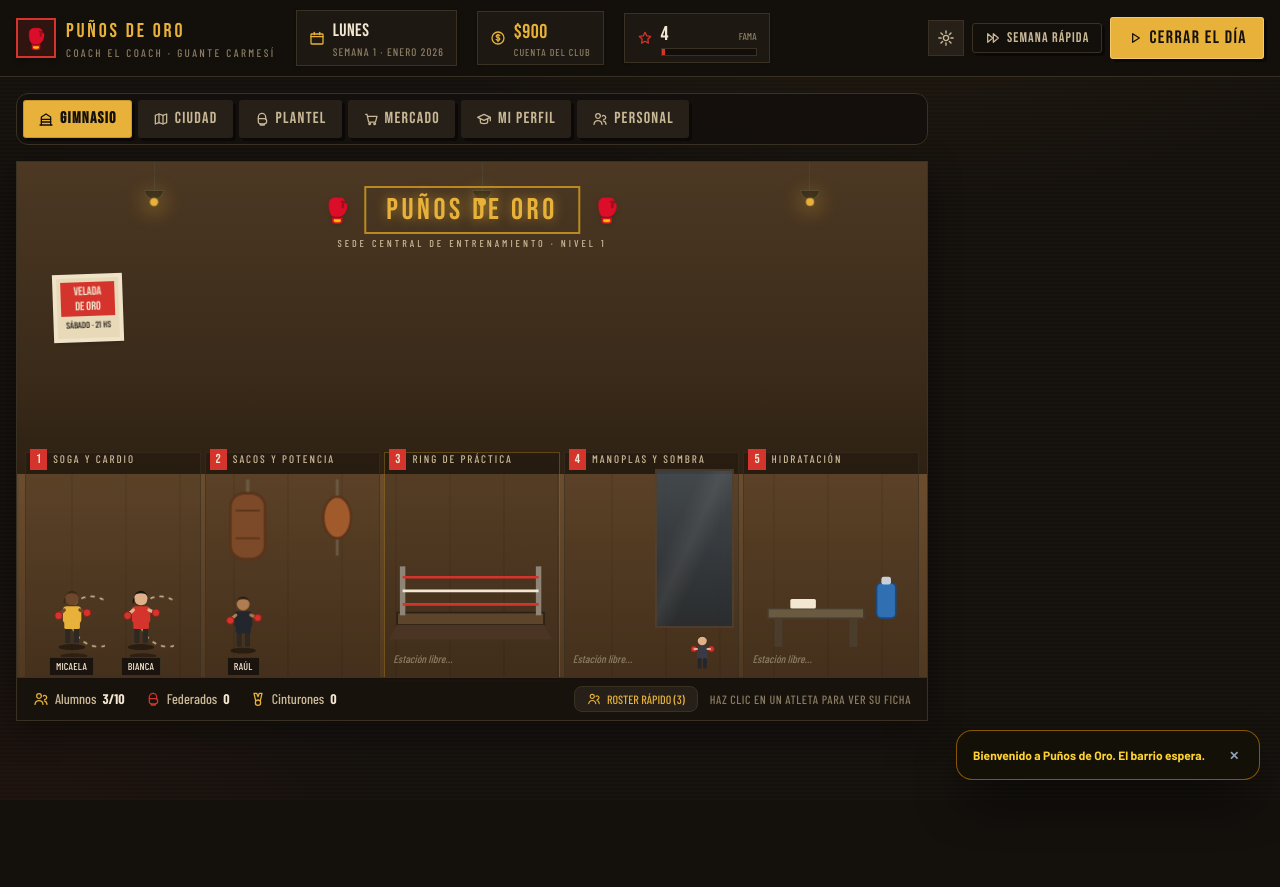
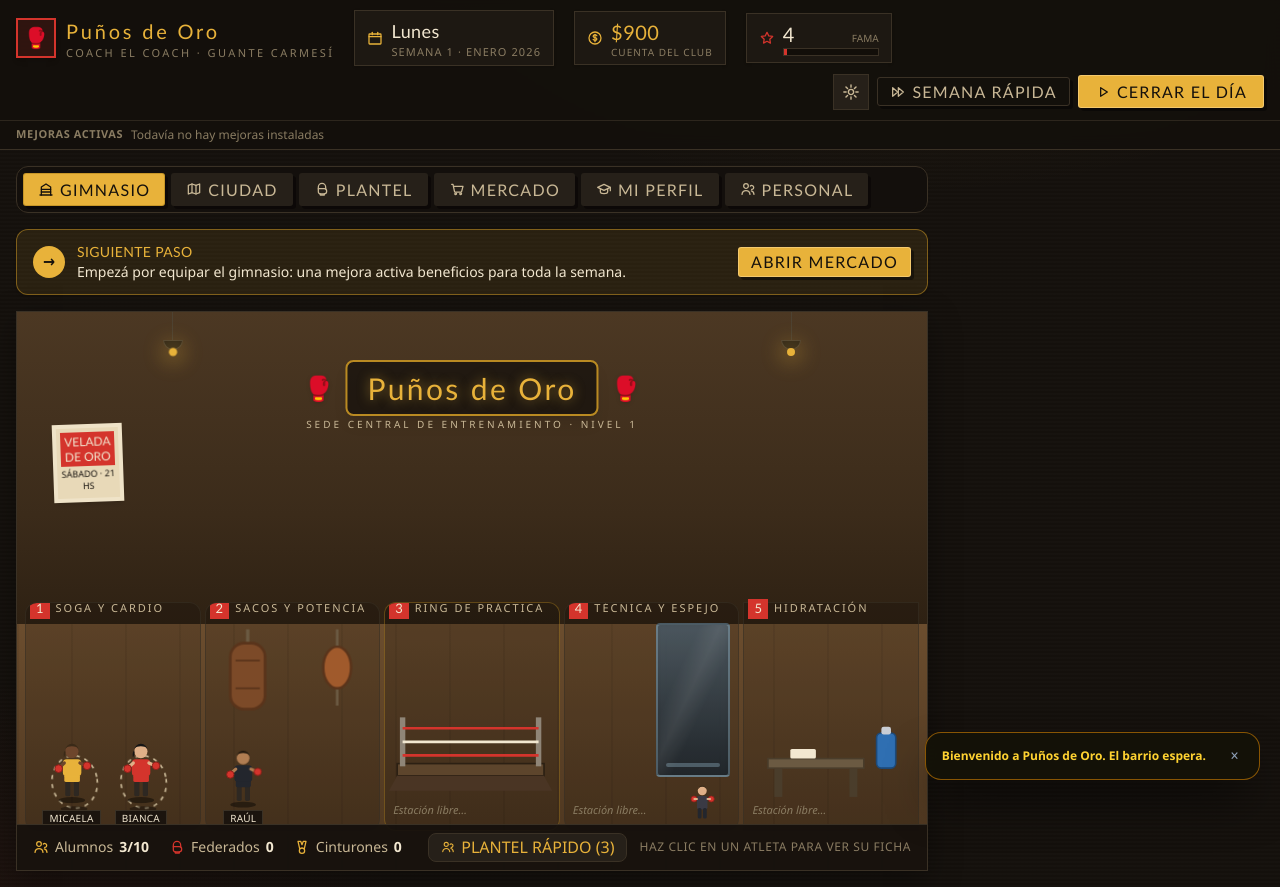
Before and after one commit to MauricioDaneri10/LaVidaDelBoxeo, a React (Vite) app: page / in a window 1280 px wide. Both pictures are taken after a click on the button "¡QUE SUENE LA CAMPANA!". Before the commit the page ends 800 px from the top, so only its background shows below. Built offline with nearby package versions, Linux system fonts and the light colour scheme.

Commit message:
feat: improve visual flow and onboarding UX

```diff
--- a/src/App.tsx
+++ b/src/App.tsx
@@ -1,4 +1,3 @@
-import { AnimatePresence, motion } from "framer-motion";
 import { useEffect, useState } from "react";
 import BoxerSheet from "./components/BoxerSheet";
 import CityMap from "./components/CityMap";
@@ -58,6 +57,15 @@ function PantallaPrincipal() {
   };
 
   const resolverOferta = (ofertaId: string) => dispatch({ type: "ELEGIR_OFERTA", ofertaId });
+
+  const primerAlumnoListo = state.plantel.find(p => p.rol === "alumno" && p.fogueo >= p.fogueoMeta);
+  const siguientePaso = !state.equipamiento.length
+    ? { texto: "Empezá por equipar el gimnasio: una mejora activa beneficios para toda la semana.", boton: "Abrir Mercado", tab: "mercado" as Pestana }
+    : !state.cursos.includes("dt")
+      ? { texto: "Formá al Director Técnico para habilitar la ruta de licencia federativa.", boton: "Ir a Mi Perfil", tab: "perfil" as Pestana }
+      : primerAlumnoListo
+        ? { texto: `${primerAlumnoListo.nombre} ya está listo: abrí su ficha y tramitá la licencia federativa.`, boton: "Abrir Plantel", tab: "plantel" as Pestana }
+        : null;
 
   const pestanas: { id: Pestana; nombre: string; icono: string; pulso: boolean }[] = [
     { id: "gimnasio", nombre: "Gimnasio", icono: "ring", pulso: false },
@@ -129,15 +137,19 @@ function PantallaPrincipal() {
             )}
           </nav>
 
+          {siguientePaso && state.dia <= 5 && (
+            <div className="mb-4 flex flex-wrap items-center gap-3 rounded-xl border border-gold2/60 bg-gold/10 px-4 py-3 shadow-sm">
+              <div className="grid h-8 w-8 shrink-0 place-items-center rounded-full bg-gold text-ink font-bold">→</div>
+              <div className="min-w-0 flex-1">
+                <div className="font-display text-sm uppercase tracking-wide text-gold">Siguiente paso</div>
+                <p className="font-cond text-sm text-cream">{siguientePaso.texto}</p>
+              </div>
+              <Btn small variant="gold" onClick={() => setPestana(siguientePaso.tab)}>{siguientePaso.boton}</Btn>
+            </div>
+          )}
+
           {/* ESCENARIO / VISTA CENTRAL CON TRANSICIONES FLUIDAS */}
-          <AnimatePresence mode="wait">
-            <motion.main
-              key={pestana}
-              initial={{ opacity: 0, y: 8 }}
-              animate={{ opacity: 1, y: 0 }}
-              exit={{ opacity: 0, y: -6 }}
-              transition={{ duration: 0.16 }}
-            >
+          <main>
               {pestana === "gimnasio" && <GymView onAbrir={setFichaId} onSeleccionarBoxeador={(b) => setFichaId(b.id)} />}
               {pestana === "ciudad" && <CityMap onIrAPestaña={(tab) => setPestana(tab as Pestana)} />}
               {pestana === "plantel" && (
@@ -150,19 +162,18 @@ function PantallaPrincipal() {
               {pestana === "mercado" && <PanelMercado />}
               {pestana === "perfil" && <PanelPerfil />}
               {pestana === "personal" && <PanelPersonal />}
-            </motion.main>
-          </AnimatePresence>
+          </main>
         </div>
 
         {/* DOCK LATERAL DEL TELÉFONO (PANTALLAS ANCHAS) */}
         <div className="sticky top-[84px] hidden h-fit xl:block">
-          <DockLateral pestana={pestanaDock} setPestana={setPestanaDock} lado="escritorio" />
+          <DockLateral pestana={pestanaDock} setPestana={setPestanaDock} lado="escritorio" onNavegarPestana={setPestana} onSeleccionarBoxeador={setFichaId} />
         </div>
       </div>
 
       {/* DOCK COMPACTO EN DISPOSITIVOS MÓVILES */}
       <div className="sticky bottom-0 z-30 xl:hidden">
-        <DockLateral pestana={pestanaDock} setPestana={setPestanaDock} lado="movil" />
+        <DockLateral pestana={pestanaDock} setPestana={setPestanaDock} lado="movil" onNavegarPestana={setPestana} onSeleccionarBoxeador={setFichaId} />
       </div>
 
       {/* PANTALLA DE COMBATE EN VIVO */}
@@ -347,6 +358,7 @@ function PantallaPrincipal() {
           id={fichaId}
           onCerrar={() => setFichaId(null)}
           onCambiarBoxeador={setFichaId}
+          onIrAPestana={(tab) => { setFichaId(null); setPestana(tab); }}
         />
       )}
 
--- a/src/components/GymView.tsx
+++ b/src/components/GymView.tsx
@@ -130,6 +130,9 @@ export function GymView({ onAbrir, onSeleccionarBoxeador }: GymViewProps) {
   const { state, nivel } = useGame();
   const [drawerAbierto, setDrawerAbierto] = useState(false);
   const todos = state.plantel;
+  const alumnos = todos.filter(p => p.rol === "alumno");
+  const cupoAlumnos = capacidadAlumnos(state);
+  const alumnosEnEspera = Math.max(0, alumnos.length - cupoAlumnos);
   const tieneZonaElite = state.equipamiento.includes("zonaElite");
 
   const logoActual = LOGOS_DISPONIBLES.find(l => l.id === state.logoGimnasio) || LOGOS_DISPONIBLES[0];
@@ -179,7 +182,7 @@ export function GymView({ onAbrir, onSeleccionarBoxeador }: GymViewProps) {
 
       {/* PARED DEL GIMNASIO */}
       <div className="absolute inset-x-0 top-0 h-[56%]" style={{ background: pared }}>
-        {[14, 50, 86].map((x, i) => (
+        {[16, 84].map((x, i) => (
           <div key={x} className="absolute top-0" style={{ left: `${x}%` }}>
             <div className="mx-auto h-7 w-px bg-line2" />
             <div className="mx-auto h-2.5 w-5 rounded-b-full border border-line2 bg-[#2c2418]" />
@@ -189,10 +192,10 @@ export function GymView({ onAbrir, onSeleccionarBoxeador }: GymViewProps) {
         ))}
 
         {/* MARQUESINA CENTRAL DEL GIMNASIO CON EMBLEMA Y NIVEL */}
-        <div className={`absolute left-1/2 top-6 -translate-x-1/2 text-center ${nivel >= 3 ? "anim-neon" : ""}`}>
+        <div className={`absolute left-1/2 top-12 -translate-x-1/2 text-center ${nivel >= 3 ? "anim-neon" : ""}`}>
           <div className="flex items-center justify-center gap-3">
             <span className="text-2xl filter drop-shadow">{logoActual.emoji}</span>
-            <div className={`border-2 px-5 py-1 font-display text-2xl tracking-[0.12em] sm:text-3xl ${nivel >= 3 ? "border-neonc text-neonc" : "border-gold2 text-gold"}`}
+            <div className={`rounded-lg border-2 bg-ink/75 px-5 py-2 font-display text-2xl tracking-[0.08em] shadow-lg sm:text-3xl ${nivel >= 3 ? "border-neonc text-neonc" : "border-gold2 text-gold"}`}
               style={nivel >= 3
                 ? { textShadow: "0 0 16px rgba(56,224,207,0.85), 0 0 38px rgba(255,79,160,0.4)", boxShadow: "0 0 22px rgba(56,224,207,0.22) inset" }
                 : { textShadow: "0 0 12px rgba(232,178,58,0.55)" }}>
@@ -226,7 +229,7 @@ export function GymView({ onAbrir, onSeleccionarBoxeador }: GymViewProps) {
       <div className="absolute inset-x-0 bottom-[7%] top-[52%] grid grid-cols-5 gap-1 px-2">
 
         {/* ZONA 1: SOGA Y CARDIO */}
-        <div className="relative border border-line/60 bg-black/15">
+        <div className="relative overflow-hidden rounded-xl border border-line/60 bg-black/15">
           <EtiquetaZona n="1" titulo="Soga y Cardio" />
           {asignacion.soga.map((b, i) => (
             <div key={b.id} className="absolute bottom-1" style={{ left: `${12 + i * 40}%` }}>
@@ -243,7 +246,7 @@ export function GymView({ onAbrir, onSeleccionarBoxeador }: GymViewProps) {
         </div>
 
         {/* ZONA 2: SACOS Y POTENCIA */}
-        <div className="relative border border-line/60 bg-black/15">
+        <div className="relative overflow-hidden rounded-xl border border-line/60 bg-black/15">
           <EtiquetaZona n="2" titulo="Sacos y Potencia" />
           <svg viewBox="0 0 100 90" className="pointer-events-none absolute inset-x-0 top-2 h-[85%] w-full">
             <g className="anim-saco-hit" style={{ transformOrigin: "24px 6px" }}>
@@ -267,7 +270,7 @@ export function GymView({ onAbrir, onSeleccionarBoxeador }: GymViewProps) {
         </div>
 
         {/* ZONA 3: RING DE PRÁCTICA Y TÉCNICA */}
-        <div className="relative border border-gold2/40 bg-black/20">
+        <div className="relative overflow-hidden rounded-xl border border-gold2/40 bg-black/20">
           <EtiquetaZona n="3" titulo="Ring de Práctica" />
           <svg viewBox="0 0 120 70" className="pointer-events-none absolute inset-x-1 bottom-0 h-[72%] w-[94%]">
             <rect x="6" y="46" width="108" height="9" fill="#5d452c" stroke="#2c2013" strokeWidth="1.2" />
@@ -301,11 +304,12 @@ export function GymView({ onAbrir, onSeleccionarBoxeador }: GymViewProps) {
           {asignacion.ring.length === 0 && <Vacia />}
         </div>
 
-        {/* ZONA 4: MANOPLAS Y SOMBRA */}
-        <div className="relative border border-line/60 bg-black/15">
-          <EtiquetaZona n="4" titulo="Manoplas y Sombra" />
-          <div className="pointer-events-none absolute right-1 top-4 h-[70%] w-[46%] border-2 border-line2 bg-gradient-to-b from-[#3d4a55] to-[#232b33] opacity-80">
+        {/* ZONA 4: TÉCNICA Y ESPEJO */}
+        <div className="relative overflow-hidden rounded-xl border border-line/60 bg-black/15">
+          <EtiquetaZona n="4" titulo="Técnica y Espejo" />
+          <div className="pointer-events-none absolute right-2 top-5 h-[68%] w-[43%] rounded border-2 border-sky-200/30 bg-gradient-to-b from-[#4a5964] to-[#1d252c] opacity-90 shadow-inner">
             <div className="absolute inset-0 bg-[linear-gradient(115deg,transparent_30%,rgba(255,255,255,0.08)_45%,transparent_60%)]" />
+            <div className="absolute inset-x-2 bottom-2 h-1 rounded bg-sky-200/30" />
           </div>
           {asignacion.manoplas.map(b => (
             <div key={b.id} className="absolute bottom-1 left-[8%]">
@@ -370,7 +374,7 @@ export function GymView({ onAbrir, onSeleccionarBoxeador }: GymViewProps) {
         <div className="absolute inset-y-0 right-0 z-30 w-72 bg-ink/95 border-l border-line p-4 shadow-2xl flex flex-col justify-between backdrop-blur-md">
           <div className="flex items-center justify-between border-b border-line pb-2">
             <span className="font-display text-base text-cream uppercase tracking-wider">
-              Roster del Gimnasio ({todos.length})
+              Plantel del Gimnasio ({todos.length})
             </span>
             <button
               onClick={() => setDrawerAbierto(false)}
@@ -417,7 +421,8 @@ export function GymView({ onAbrir, onSeleccionarBoxeador }: GymViewProps) {
       {/* BARRA INFERIOR DE ESTADO CON ACCESO AL ROSTER */}
       <div className="absolute bottom-0 left-0 right-0 flex flex-wrap items-center gap-x-5 gap-y-1 border-t border-line bg-ink/92 px-4 py-2">
         <span className="flex items-center gap-1.5 font-cond text-sm text-sand">
-          <I n="users" className="h-4 w-4 text-gold" /> Alumnos <b className="text-cream">{state.plantel.filter(p => p.rol === "alumno").length}/{capacidadAlumnos(state)}</b>
+          <I n="users" className="h-4 w-4 text-gold" /> Alumnos <b className={alumnosEnEspera ? "text-blood" : "text-cream"}>{alumnos.length}/{cupoAlumnos}</b>
+          {alumnosEnEspera > 0 && <span className="text-[11px] text-blood">· {alumnosEnEspera} en espera</span>}
         </span>
         <span className="flex items-center gap-1.5 font-cond text-sm text-sand">
           <I n="glove" className="h-4 w-4 text-blood" /> Federados <b className="text-cream">{state.plantel.filter(p => p.rol === "boxeador").length}</b>
@@ -437,7 +442,7 @@ export function GymView({ onAbrir, onSeleccionarBoxeador }: GymViewProps) {
             className="flex items-center gap-1.5 px-3 py-1 rounded-lg bg-panel2 border border-line text-xs font-cond uppercase text-gold hover:border-gold2 transition-colors cursor-pointer"
           >
             <I n="users" className="w-3.5 h-3.5" />
-            <span>Roster Rápido ({todos.length})</span>
+            <span>Plantel rápido ({todos.length})</span>
           </button>
           <span className="hidden font-cond text-[12px] uppercase tracking-wider text-mut xl:block">
             Haz clic en un atleta para ver su ficha
--- a/src/components/TopBar.tsx
+++ b/src/components/TopBar.tsx
@@ -17,6 +17,12 @@ export default function TopBar({ onAjustes, pulsoAvanzar = false }: TopBarProps)
 
   // Selección de emblema del club (respetando catálogo local y fallback canónico)
   const logoActual = LOGOS_DISPONIBLES.find(l => l.id === state.logoGimnasio) || LOGOS_DISPONIBLES[0];
+  const mejoras = [
+    state.equipamiento.includes("soga") && "Soga · +15% resistencia",
+    state.equipamiento.includes("ringReglamentario") && "Ring · +25% técnica/defensa",
+    state.equipamiento.includes("botiquin") && "Botiquín · +4 energía semanal",
+    state.patrocinio && `${state.patrocinio.nombre} · patrocinio activo`,
+  ].filter(Boolean) as string[];
 
   return (
     <header className="sticky top-0 z-40 border-b border-line bg-ink/95 backdrop-blur-sm select-none">
@@ -114,6 +120,10 @@ export default function TopBar({ onAjustes, pulsoAvanzar = false }: TopBarProps)
           )}
         </div>
       </div>
+      <div className="mx-auto flex max-w-[1560px] flex-wrap items-center gap-2 border-t border-line/70 px-4 py-1.5">
+        <span className="font-cond text-[11px] font-bold uppercase tracking-wider text-mut">Mejoras activas</span>
+        {mejoras.length ? mejoras.map(m => <span key={m} className="rounded-full border border-gold2/50 bg-gold/10 px-2.5 py-0.5 font-cond text-xs text-gold">{m}</span>) : <span className="font-cond text-xs text-mut">Todavía no hay mejoras instaladas</span>}
+      </div>
     </header>
   );
 }
--- a/src/components/panels.tsx
+++ b/src/components/panels.tsx
@@ -49,6 +49,8 @@ export function PanelPlantel({ onAbrir, onBuscarRival, onSeleccionarBoxeador }:
   const alumnos = state.plantel.filter(p => p.rol === "alumno");
   const boxeadores = state.plantel.filter(p => p.rol === "boxeador");
   const tieneDT = state.cursos.includes("dt");
+  const cupoAlumnos = capacidadAlumnos(state);
+  const alumnosEnEspera = Math.max(0, alumnos.length - cupoAlumnos);
 
   const seleccionarAtleta = (p: Pugilista) => {
     if (onAbrir) onAbrir(p.id);
@@ -148,7 +150,7 @@ export function PanelPlantel({ onAbrir, onBuscarRival, onSeleccionarBoxeador }:
     <div className="space-y-5">
       <div className="panel flex flex-wrap items-center gap-x-6 gap-y-2 p-4">
         <h2 className="font-display text-2xl tracking-wide text-gold">Plantel de Atletas</h2>
-        <Chip tone="gold"><I n="users" className="h-3 w-3" /> Alumnos {alumnos.length}/{capacidadAlumnos(state)}</Chip>
+        <Chip tone={alumnosEnEspera ? "blood" : "gold"}><I n="users" className="h-3 w-3" /> Alumnos {alumnos.length}/{cupoAlumnos}{alumnosEnEspera ? ` · ${alumnosEnEspera} en espera` : ""}</Chip>
         <Chip tone="blood"><I n="glove" className="h-3 w-3" /> Federados {boxeadores.length}</Chip>
         <Chip><I n="bell" className="h-3 w-3" /> Cartelera del sábado: {state.pendientes.length} pelea(s)</Chip>
         <div className="ml-auto flex gap-2">
@@ -185,7 +187,7 @@ export function PanelPlantel({ onAbrir, onBuscarRival, onSeleccionarBoxeador }:
       {/* SECCIÓN ALUMNOS EN FORMACIÓN */}
       <section>
         <h3 className="mb-2 font-display text-xl tracking-wide text-sand flex items-center gap-2">
-          <span>🥋 Alumnos en Formación & Guanteo ({alumnos.length}/{capacidadAlumnos(state)})</span>
+          <span>🥋 Alumnos en Formación & Guanteo ({alumnos.length}/{cupoAlumnos}{alumnosEnEspera ? ` · ${alumnosEnEspera} en espera` : ""})</span>
         </h3>
         <div className="grid gap-3 sm:grid-cols-2 xl:grid-cols-3">
           {alumnos.map(p => <Tarjeta key={p.id} p={p} />)}
@@ -237,7 +239,7 @@ export function PanelMercado() {
             <div key={id} className={`panel p-4 ${comprado ? "border-win/50" : ""}`}>
               <div className="flex items-start justify-between gap-2">
                 <div className="flex items-center gap-2.5">
-                  <div className="grid h-10 w-10 place-items-center border border-line bg-ink text-gold"><I n={eq.icono} className="h-5 w-5" /></div>
+                  <div className="grid h-12 w-12 shrink-0 place-items-center rounded-xl border border-gold2/50 bg-gold/10 text-gold shadow-inner"><I n={eq.icono} className="h-6 w-6" /></div>
                   <div>
                     <div className="font-display text-lg leading-tight tracking-wide text-cream">{eq.nombre}</div>
                     <div className="font-display text-base text-gold">{fmt(eq.costo)}</div>
--- a/src/components/ui.tsx
+++ b/src/components/ui.tsx
@@ -114,10 +114,10 @@ export function BarraStat({ v, color = "auto" }: { v: number; color?: string })
 // Fila de estadística con etiqueta y valor
 export function FilaStat({ label, v }: { label: string; v: number }) {
   return (
-    <div className="flex items-center gap-2">
-      <span className="w-24 shrink-0 font-cond text-[12px] uppercase tracking-wide text-sand">{label}</span>
+    <div className="grid min-w-0 grid-cols-[minmax(0,auto)_minmax(0,1fr)_auto] items-center gap-2">
+      <span className="min-w-0 truncate font-cond text-[12px] uppercase tracking-wide text-sand">{label}</span>
       <BarraStat v={v} color="auto" />
-      <span className="w-7 text-right font-cond text-sm font-bold text-cream">{Math.round(v)}</span>
+      <span className="text-right font-cond text-sm font-bold text-cream">{Math.round(v)}</span>
     </div>
   );
 }
--- a/src/index.css
+++ b/src/index.css
@@ -16,9 +16,9 @@
   --color-win: #4ecb71;
   --color-neonc: #38e0cf;
   --color-neonm: #ff4fa0;
-  --font-display: "Bebas Neue", "Barlow Condensed", sans-serif;
-  --font-cond: "Barlow Condensed", "Barlow", sans-serif;
-  --font-body: "Barlow", sans-serif;
+  --font-display: "Trebuchet MS", "Segoe UI", sans-serif;
+  --font-cond: "Segoe UI", Tahoma, sans-serif;
+  --font-body: "Segoe UI", Tahoma, sans-serif;
 }
 
 html, body {
@@ -26,6 +26,7 @@ html, body {
   color: var(--color-cream);
   font-family: var(--font-body);
   min-height: 100%;
+  line-height: 1.35;
 }
 
 /* fondo ambiental de sala de boxeo */
@@ -86,8 +87,8 @@ html, body {
 
 @keyframes ropeJump { 0%, 100% { transform: translateY(0) scaleY(1); } 40% { transform: translateY(-9px) scaleY(1.02); } 60% { transform: translateY(-9px); } }
 .anim-salto { animation: ropeJump 0.72s ease-in-out infinite; }
-@keyframes ropeArc { 0% { transform: rotate(0deg); } 100% { transform: rotate(360deg); } }
-.anim-cuerda { animation: ropeArc 0.72s linear infinite; transform-origin: 50% 12%; }
+@keyframes ropeSwing { 0%, 100% { transform: rotate(-10deg) scaleY(0.98); } 50% { transform: rotate(10deg) scaleY(1); } }
+.anim-cuerda { animation: ropeSwing 0.72s ease-in-out infinite; transform-origin: 50% 50%; }
 
 @keyframes sombraBox { 0%, 100% { transform: translateX(0) rotate(0); } 30% { transform: translateX(-3px) rotate(-2deg); } 60% { transform: translateX(3px) rotate(2deg); } }
 .anim-sombra { animation: sombraBox 1.6s ease-in-out infinite; }
@@ -133,3 +134,10 @@ html, body {
 
 @keyframes latido { 0%, 100% { transform: scale(1); } 50% { transform: scale(1.06); } }
 .anim-latido { animation: latido 1.6s ease-in-out infinite; }
+
+button, input { font: inherit; }
+button { line-height: 1.2; }
+
+@media (prefers-reduced-motion: reduce) {
+  *, *::before, *::after { animation-duration: 0.001ms !important; animation-iteration-count: 1 !important; scroll-behavior: auto !important; }
+}
```
Also changed, not shown: src/components/BoxerSheet.tsx (+13 -4 lines), src/components/CityMap.tsx (+8 -8 lines).
